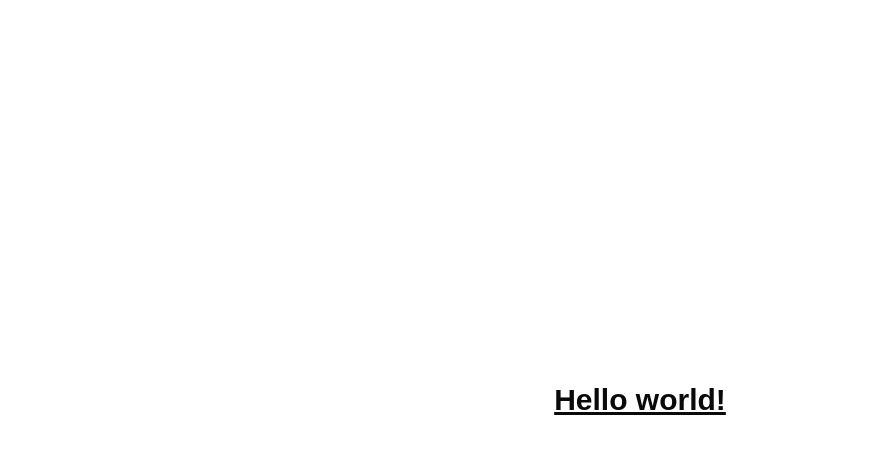
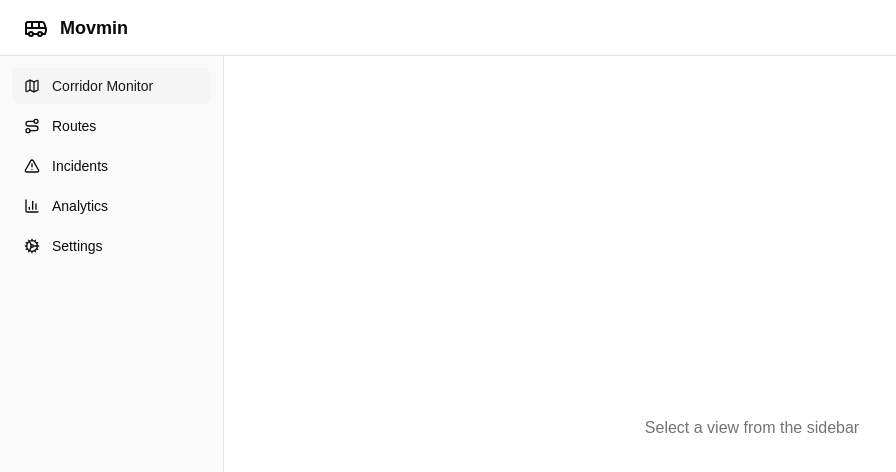
Before and after one commit to ejminguez/Movmin, a React (Vite) app in the folder frontend/: page / in a window 1280 px wide. Shown: the top 472 px of the page, without its empty margins (0-896 px from the left). Built offline with nearby package versions, Linux system fonts and the light colour scheme.

Commit message:
init: scaffold frontend

```diff
--- a/frontend/@/components/ui/button.tsx
+++ b/frontend/@/components/ui/button.tsx
@@ -1,3 +1,4 @@
+/* eslint-disable react-refresh/only-export-components */
 import * as React from "react"
 import { cva, type VariantProps } from "class-variance-authority"
 import { Slot } from "radix-ui"
--- a/frontend/src/App.tsx
+++ b/frontend/src/App.tsx
@@ -1,11 +1,13 @@
-
+import { AppLayout } from "@/components/layout/AppLayout";
 
 function App() {
   return (
-      <div className="flex items-center justify-center h-screen text-3xl font-bold underline">
-        Hello world!
+    <AppLayout>
+      <div className="flex h-full items-center justify-center text-muted-foreground">
+        Select a view from the sidebar
       </div>
-  )
+    </AppLayout>
+  );
 }
 
-export default App
+export default App;
--- /dev/null
+++ b/frontend/src/components/layout/AppLayout.tsx
@@ -0,0 +1,19 @@
+import type { ReactNode } from "react";
+import { Header } from "./Header";
+import { Sidebar } from "./Sidebar";
+
+interface AppLayoutProps {
+  children: ReactNode;
+}
+
+export function AppLayout({ children }: AppLayoutProps) {
+  return (
+    <div className="flex h-screen flex-col">
+      <Header />
+      <div className="flex flex-1 overflow-hidden">
+        <Sidebar />
+        <main className="flex-1 overflow-auto p-6">{children}</main>
+      </div>
+    </div>
+  );
+}
--- /dev/null
+++ b/frontend/src/components/layout/Header.tsx
@@ -0,0 +1,10 @@
+import { Bus } from "lucide-react";
+
+export function Header() {
+  return (
+    <header className="flex h-14 items-center gap-3 border-b px-6">
+      <Bus className="h-6 w-6" />
+      <h1 className="text-lg font-semibold">Movmin</h1>
+    </header>
+  );
+}
--- /dev/null
+++ b/frontend/src/components/layout/Sidebar.tsx
@@ -0,0 +1,31 @@
+import { Route, Map, AlertTriangle, BarChart3, Cog } from "lucide-react";
+
+const navItems = [
+  { label: "Corridor Monitor", icon: Map, active: true },
+  { label: "Routes", icon: Route },
+  { label: "Incidents", icon: AlertTriangle },
+  { label: "Analytics", icon: BarChart3 },
+  { label: "Settings", icon: Cog },
+];
+
+export function Sidebar() {
+  return (
+    <aside className="flex w-56 flex-col border-r bg-sidebar p-3">
+      <nav className="flex flex-col gap-1">
+        {navItems.map((item) => (
+          <button
+            key={item.label}
+            className={`flex items-center gap-3 rounded-md px-3 py-2 text-sm font-medium transition-colors ${
+              item.active
+                ? "bg-sidebar-accent text-sidebar-accent-foreground"
+                : "text-sidebar-foreground hover:bg-sidebar-accent/50"
+            }`}
+          >
+            <item.icon className="h-4 w-4" />
+            {item.label}
+          </button>
+        ))}
+      </nav>
+    </aside>
+  );
+}
--- /dev/null
+++ b/frontend/src/lib/api.ts
@@ -0,0 +1,19 @@
+const BASE_URL = import.meta.env.VITE_API_URL ?? "http://localhost:8000";
+
+async function request<T>(path: string, options?: RequestInit): Promise<T> {
+  const res = await fetch(`${BASE_URL}${path}`, {
+    headers: { "Content-Type": "application/json", ...options?.headers },
+    ...options,
+  });
+  if (!res.ok) {
+    throw new Error(`API error: ${res.status} ${res.statusText}`);
+  }
+  return res.json();
+}
+
+export const api = {
+  get: <T>(path: string) => request<T>(path),
+  post: <T>(path: string, body: unknown) =>
+    request<T>(path, { method: "POST", body: JSON.stringify(body) }),
+  health: () => request<{ status: string }>("/health"),
+};
--- a/frontend/tsconfig.app.json
+++ b/frontend/tsconfig.app.json
@@ -20,9 +20,8 @@
     "noUnusedParameters": true,
     "erasableSyntaxOnly": true,
     "noFallthroughCasesInSwitch": true,
-    "baseUrl": ".",
     "paths": {
-      "@/*": ["src/*"]
+      "@/*": ["./src/*"]
     }
   },
   "include": ["src"]
```
Also changed, not shown: frontend/src/types/index.ts (added, +43 -0 lines), 1 other file (tests, documents, lock files or other folders).
